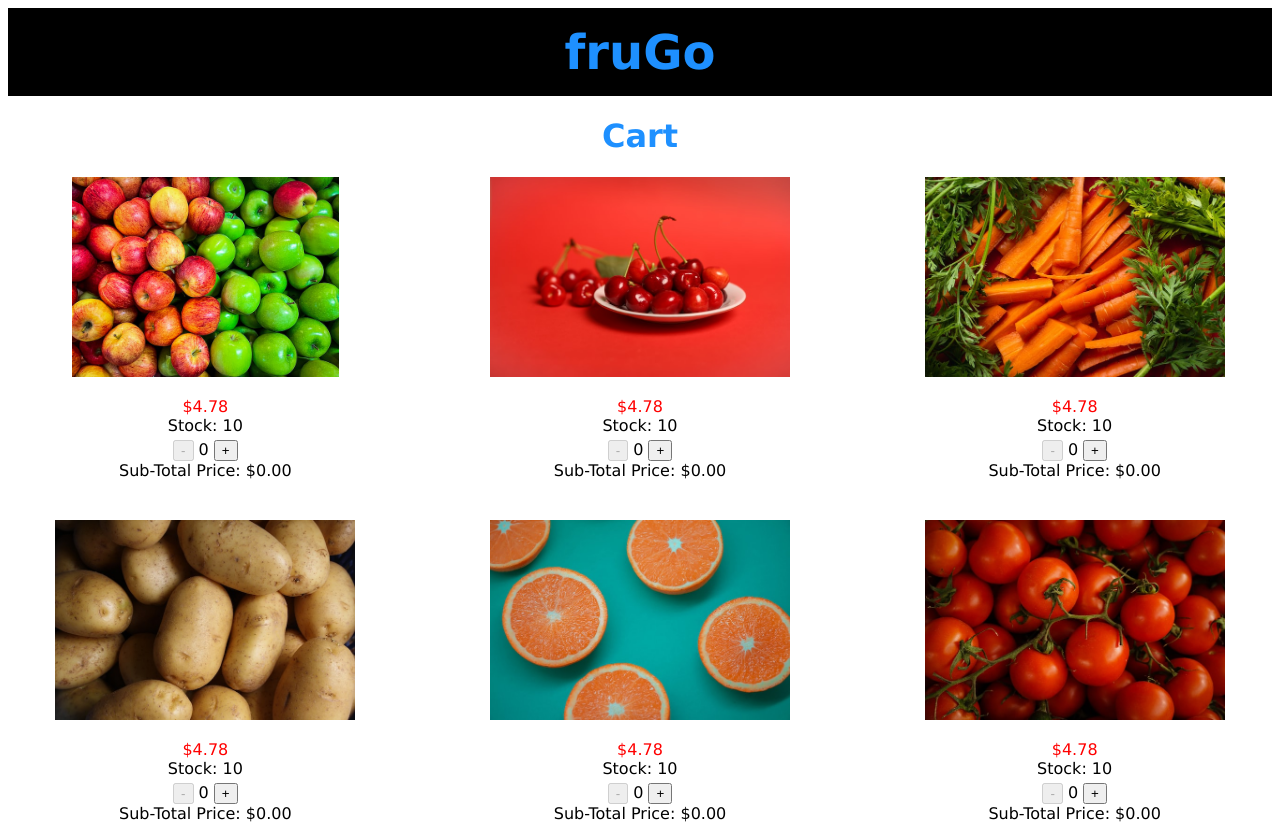
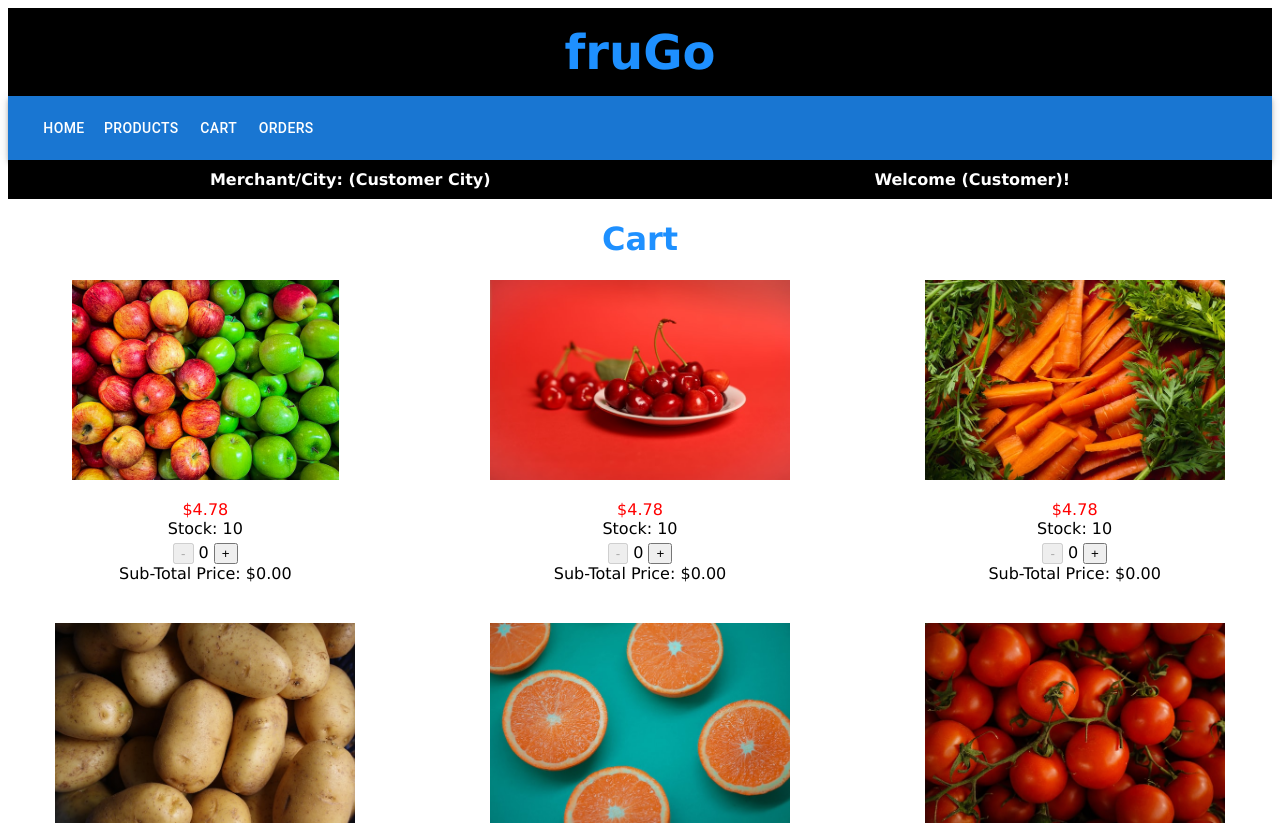
Before and after one commit to liwaahaddara/frugo-fullstack, a React (Create React App) app: page /customer/cart in a window 1280 px wide. Shown: the top 825 px of the page. Built offline with nearby package versions, Linux system fonts and the light colour scheme.

Commit message:
added Navbar to CustomerCartPage

```diff
--- a/src/components/CustomerPages/CustomerCartPage.jsx
+++ b/src/components/CustomerPages/CustomerCartPage.jsx
@@ -9,6 +9,8 @@ import Tomatoes from "../images/tomatoes.jpg"
 import Title from "../styled/Title"
 import GridBox from "../styled/GridBox"
 import CustomerCartItem from "./CustomerCartItem"
+
+import CustomerNavBar from "../NavBar/CustomerNavbar"
 
 function CustomerCartPage() {
     const products = [
@@ -65,6 +67,10 @@ function CustomerCartPage() {
 
     return (
         <div id="cart">
+            <CustomerNavBar />
+            <div className="customer-homepage-info">
+                <span>Merchant/City: (Customer City)</span><span> Welcome (Customer)!</span>
+            </div>
             <Title>Cart</Title>
             <GridBox>
                 {products.map((item) => {
```
